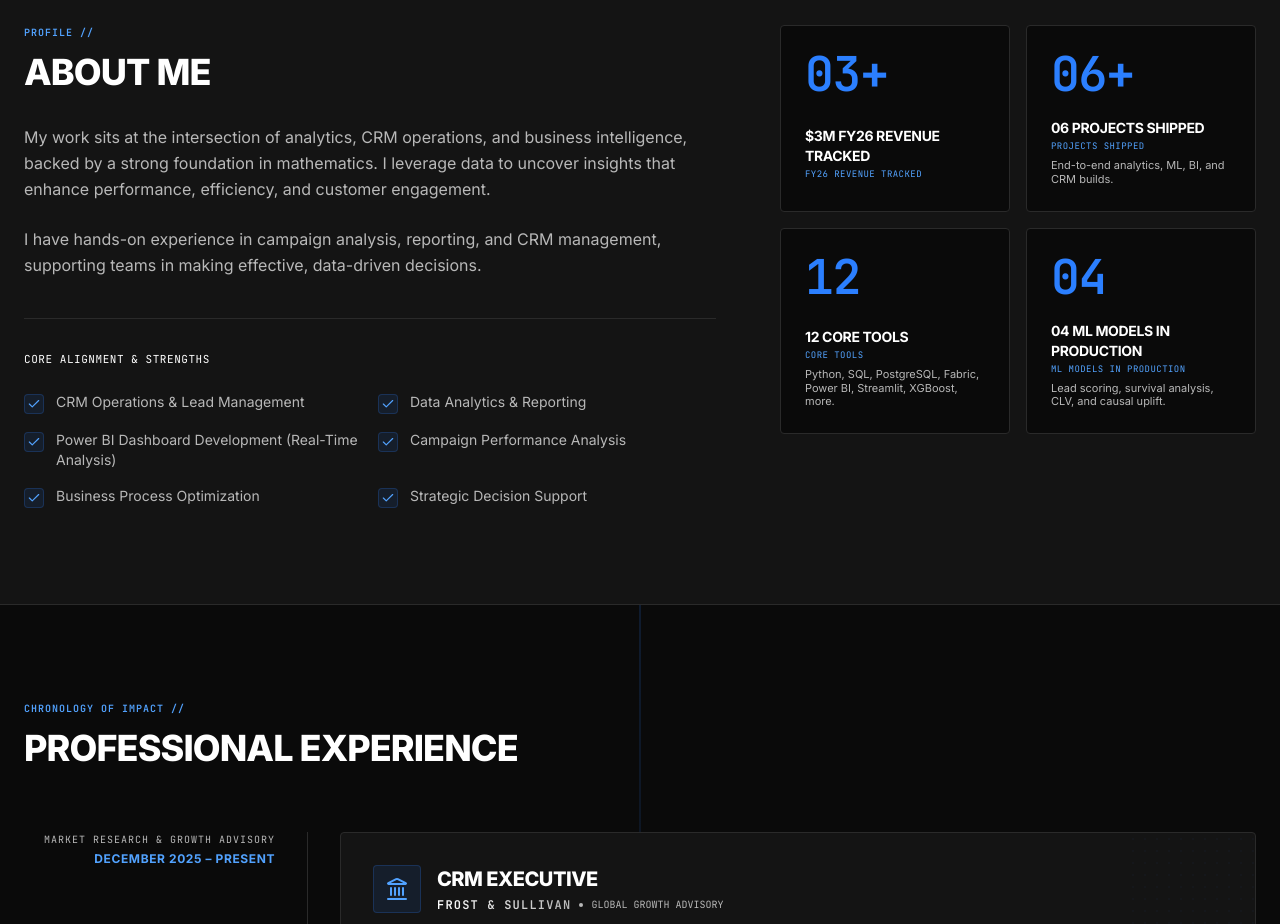
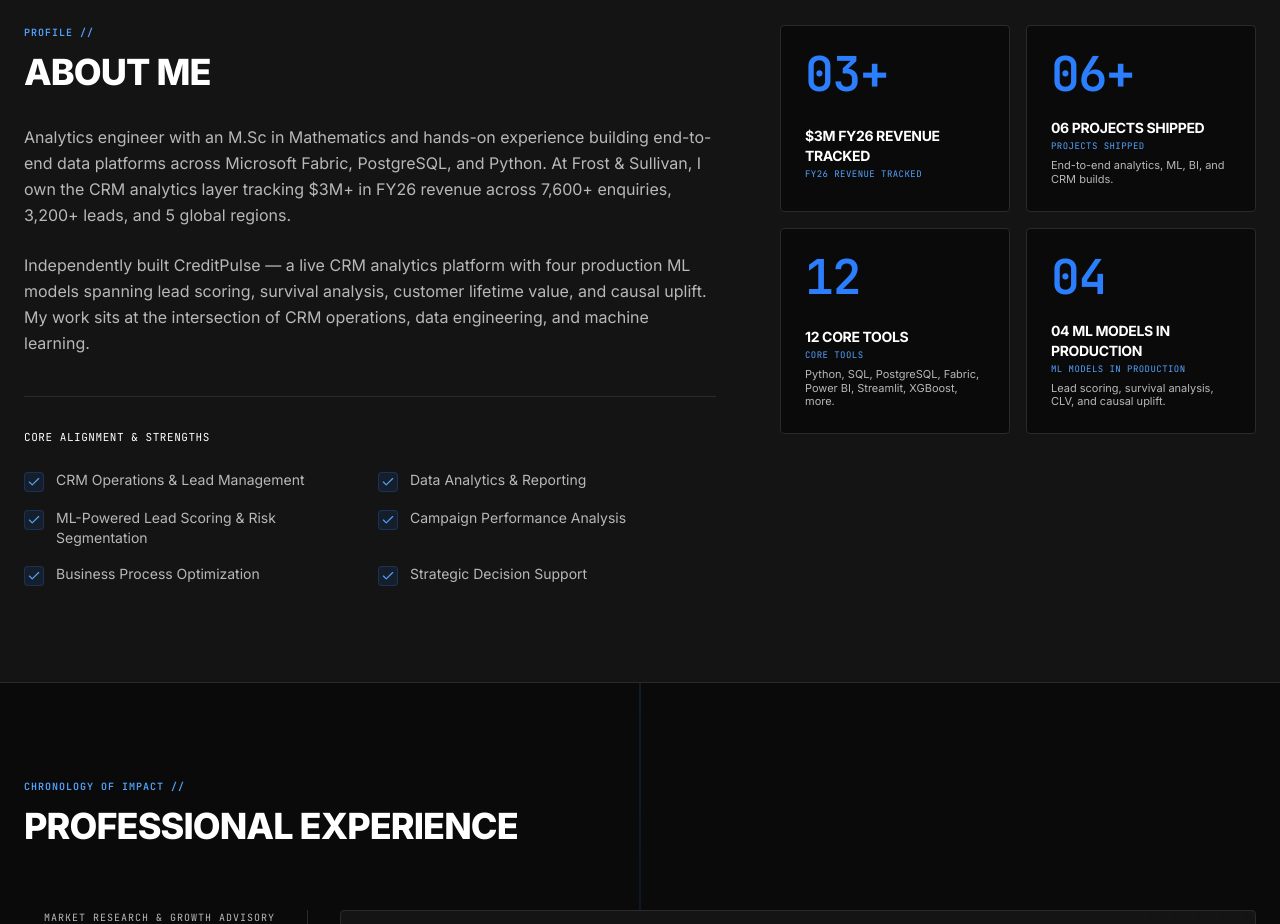
Before and after one commit to STELLARSCRIPTER/Portfolio, a React (Vite) app: page / in a window 1280 px wide. Shown: the part 1020-1944 px from the top of the page. Built offline with nearby package versions, Linux system fonts and the light colour scheme.

Commit message:
Update About section positioning: Frost & Sullivan numbers + CreditPulse

```diff
--- a/src/components/About.tsx
+++ b/src/components/About.tsx
@@ -97,7 +97,7 @@ export default function About() {
   const strengths = [
     'CRM Operations & Lead Management',
     'Data Analytics & Reporting',
-    'Power BI Dashboard Development (Real-Time Analysis)',
+    'ML-Powered Lead Scoring & Risk Segmentation',
     'Campaign Performance Analysis',
     'Business Process Optimization',
     'Strategic Decision Support'
@@ -118,13 +118,11 @@ export default function About() {
             </h2>
 
             <p className="font-sans text-sm sm:text-base leading-relaxed text-[#B8B8B8] mb-6">
-              My work sits at the intersection of analytics, CRM operations, and business intelligence, backed by a strong foundation in mathematics. I leverage data to uncover insights that enhance performance, efficiency, and customer engagement.
-
+Analytics engineer with an M.Sc in Mathematics and hands-on experience building end-to-end data platforms across Microsoft Fabric, PostgreSQL, and Python. At Frost & Sullivan, I own the CRM analytics layer tracking $3M+ in FY26 revenue across 7,600+ enquiries, 3,200+ leads, and 5 global regions.
             </p>
 
             <p className="font-sans text-sm sm:text-base leading-relaxed text-[#B8B8B8] mb-10">
-              I have hands-on experience in campaign analysis, reporting, and CRM management, supporting teams in making effective, data-driven decisions.
-            </p>
+Independently built CreditPulse — a live CRM analytics platform with four production ML models spanning lead scoring, survival analysis, customer lifetime value, and causal uplift. My work sits at the intersection of CRM operations, data engineering, and machine learning.            </p>
 
             <div className="border-t border-[#2A2A2A] pt-8">
               <h3 className="font-mono text-[11px] text-[#FFFFFF] uppercase tracking-wider mb-6">
```
